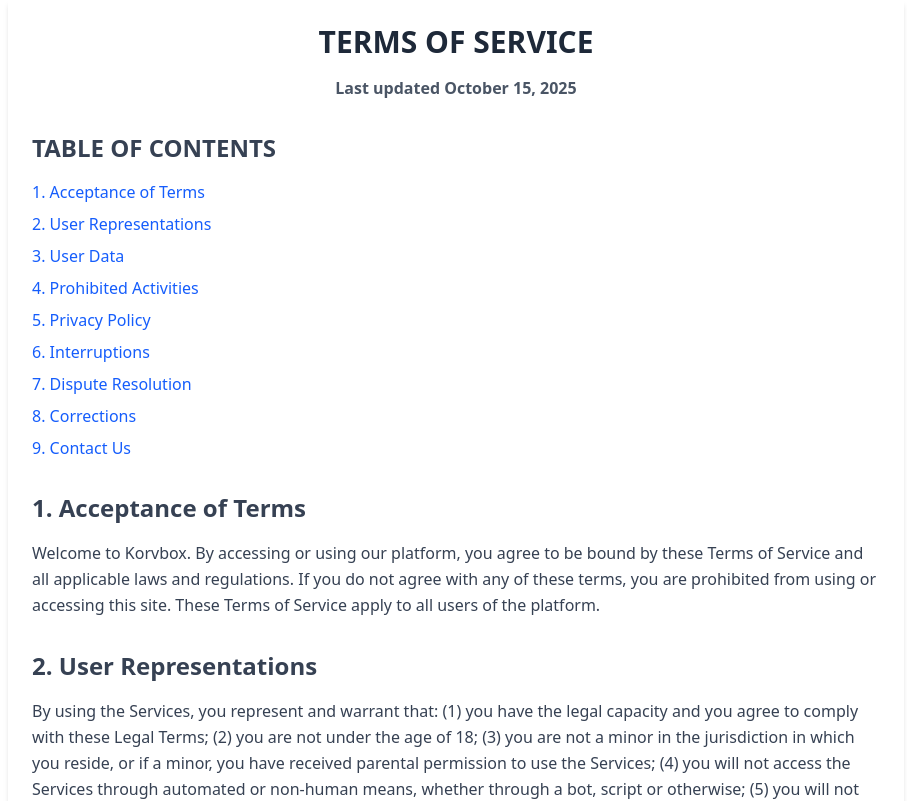
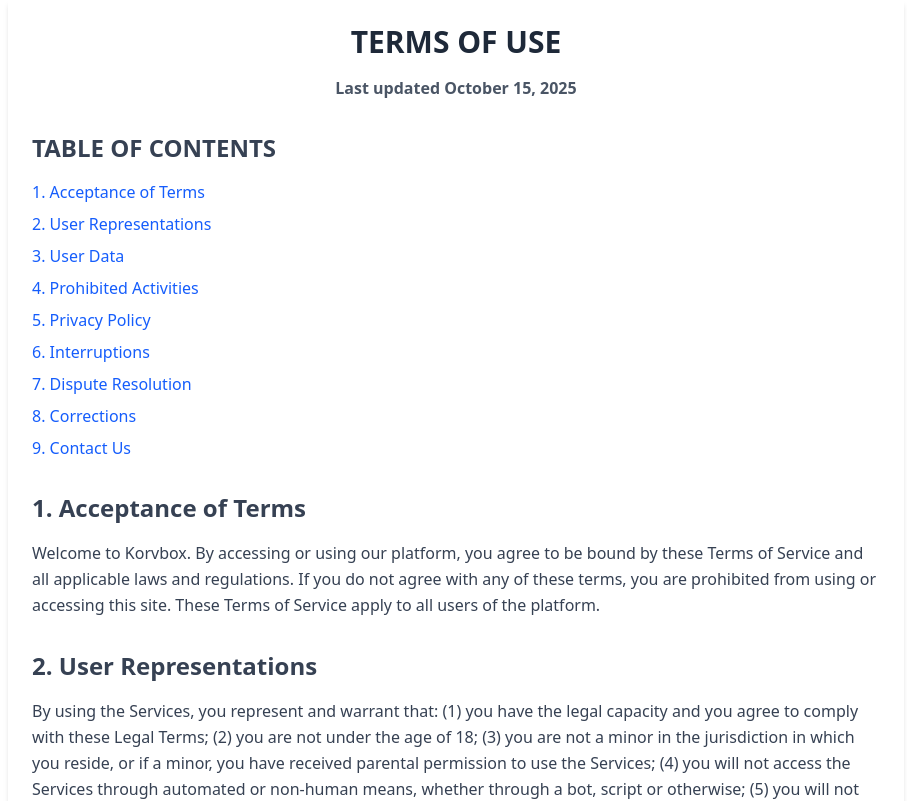
Before and after one commit to calebomondi/korvbox-landing, a React (Vite) app: page /terms-of-use in a window 1280 px wide. Shown: the top 801 px of the page, without its empty margins (184-1091 px from the left). Built offline with nearby package versions, Linux system fonts and the light colour scheme.

Commit message:
fix: update title from "TERMS OF SERVICE" to "TERMS OF USE" for accuracy

```diff
--- a/src/pages/legal/Terms.tsx
+++ b/src/pages/legal/Terms.tsx
@@ -6,7 +6,7 @@
       <div className="max-w-4xl mx-auto p-6 bg-white shadow-md">
         {/* Title */}
         <div className="text-center mb-8">
-          <h1 className="text-3xl font-bold text-gray-800 mb-4">TERMS OF SERVICE</h1>
+          <h1 className="text-3xl font-bold text-gray-800 mb-4">TERMS OF USE</h1>
           <p className="text-gray-600 font-semibold">Last updated October 15, 2025</p>
         </div>
 
```
